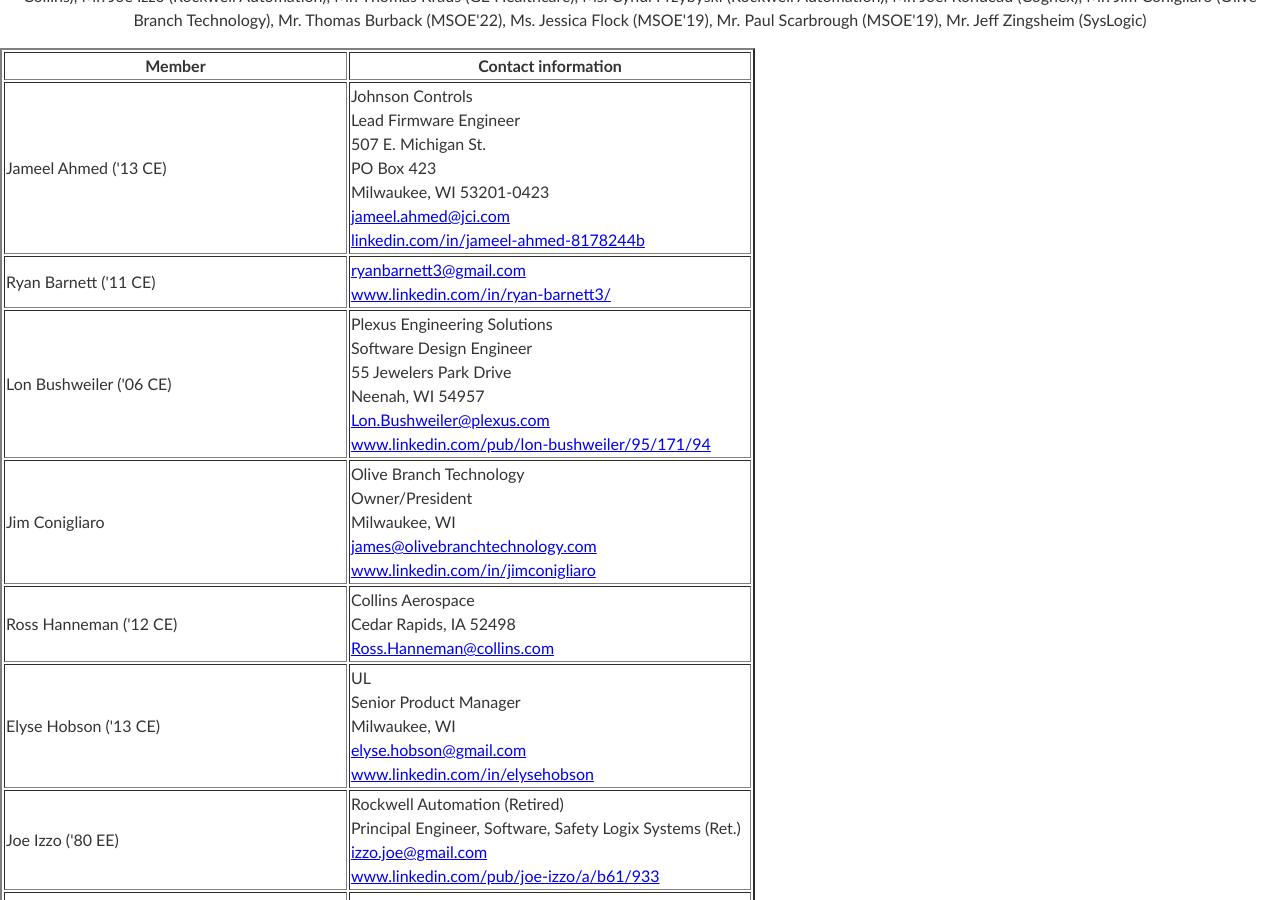
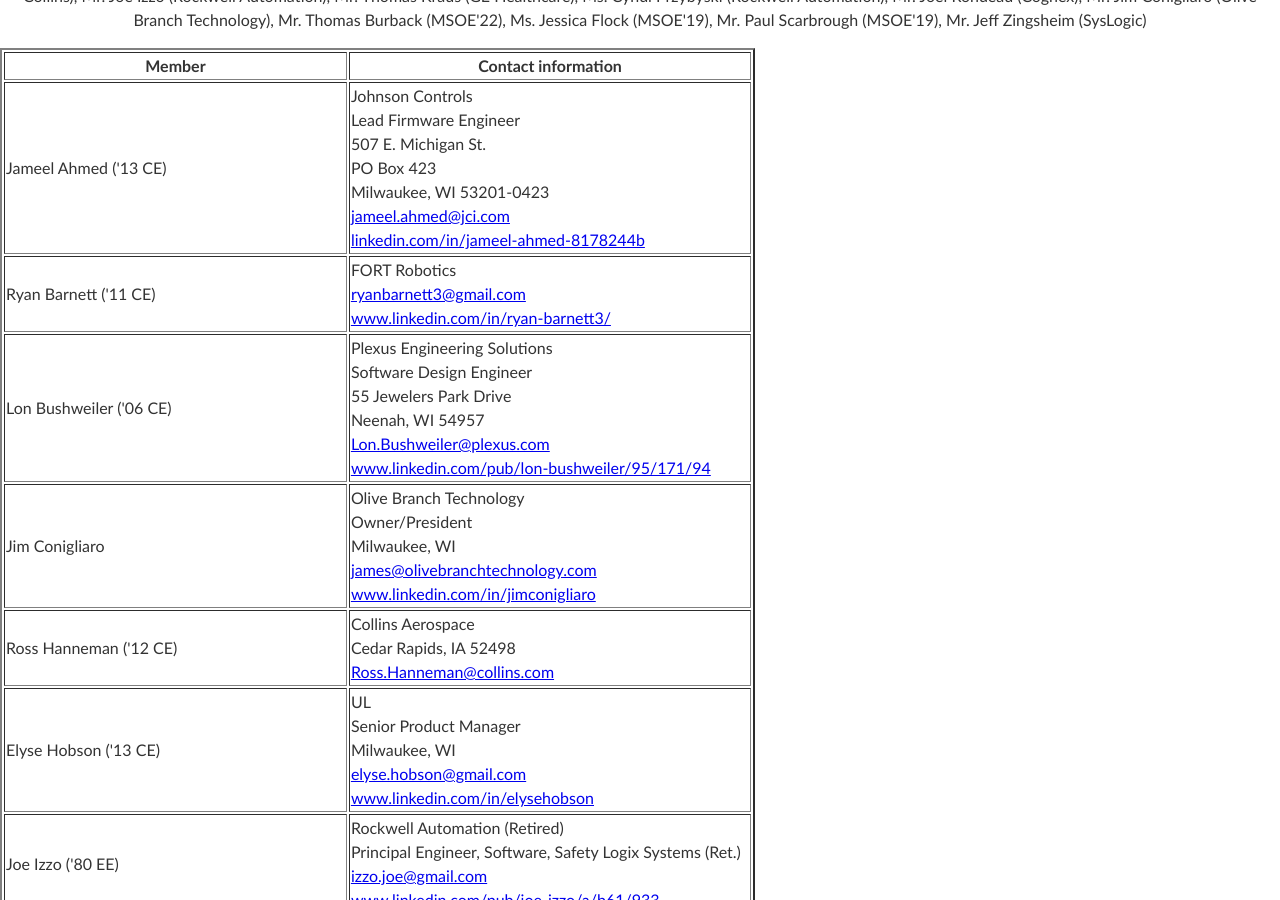
Before and after one commit to edurant/edurant.github.io, a Jekyll site: the page built from ceiac/members.html, in a window 1280 px wide and 900 px high, scrolled down 589 px. Built offline with Jekyll 4.4.1, drawn with Linux system fonts in a browser that asks for light colours.

Commit message:
ce iac member company

```diff
--- a/ceiac/members.html
+++ b/ceiac/members.html
@@ -24,7 +24,8 @@
 </tr>
 <tr>
   <td>Ryan Barnett ('11 CE)</td>
-    <td><a href="mailto:ryanbarnett3@gmail.com">ryanbarnett3@gmail.com</a>
+    <td>FORT Robotics
+    <br/><a href="mailto:ryanbarnett3@gmail.com">ryanbarnett3@gmail.com</a>
     <br/><a href="https://www.linkedin.com/in/ryan-barnett3/">www.linkedin.com/in/ryan-barnett3/</a></td>
 </tr>
 <tr>
```
